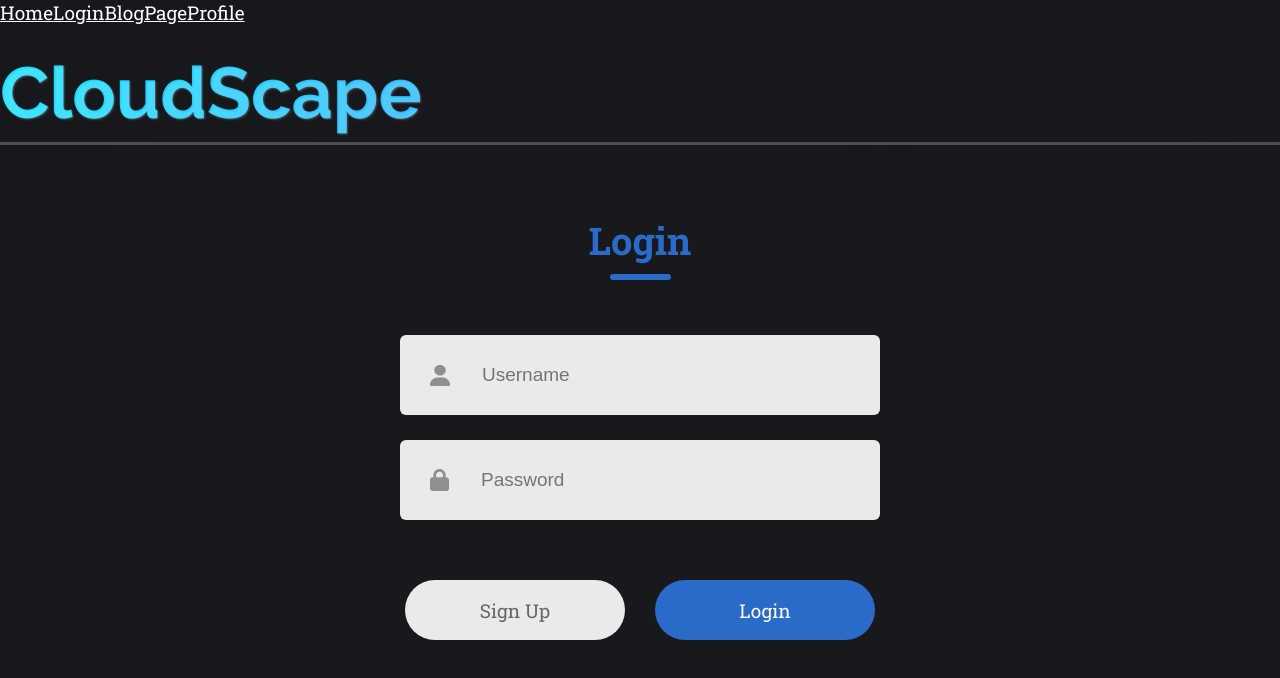
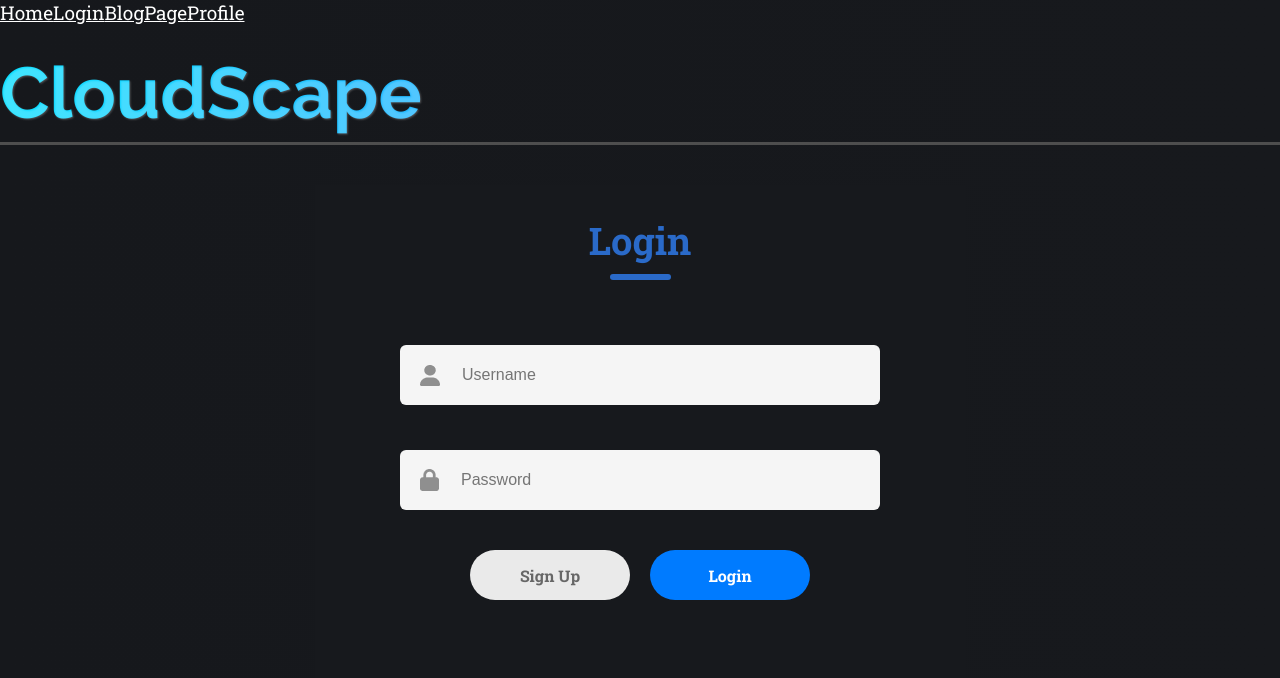
Before and after one commit to CS4650Group/CS4650-Project-FrontEnd, a React (Create React App) app: page /login in a window 1280 px wide. Shown: the top 678 px of the page. Built offline with nearby package versions, Linux system fonts and the light colour scheme.

Commit message:
made changes to css

```diff
--- a/src/Blog.css
+++ b/src/Blog.css
@@ -3,18 +3,18 @@
 .post {
   border: 1px solid #ccc;
   border-radius: 8px;
-    padding: 16px;
+  padding: 20px; /* Increased padding */
   margin-bottom: 20px;
   margin-left: 25%;
   margin-right: 25%;
-    background-color: #1a1a1b;
-    box-shadow: 0 2px 4px rgba(0, 0, 0, 0.1);
+  background-color: #222; /* Updated background color */
+  box-shadow: 0 4px 8px rgba(0, 0, 0, 0.2); /* Added box shadow */
 }
 
 .post h1 {
   font-size: 24px;
-    margin-bottom: 2px;
-    color: #ffffff;
+  margin-bottom: 10px; /* Adjusted margin */
+  color: #fff; /* Changed text color */
   text-align: left;
 }
 
--- a/src/Homepage.jsx
+++ b/src/Homepage.jsx
@@ -27,9 +27,10 @@ const Homepage = ( {currentUserId} ) => {
 
   return (
     <div className="homepage">
-      <h3>CloudScape {currentUserId}</h3>
-      <div>
-        {/* Use BlogInstance component for each blog post */}
+      <h1 style={{ fontSize: '48px', marginBottom: '20px', color: '#333' }}>
+        CloudScape {currentUserId}
+      </h1>
+      <div className="blog-posts">
         {sortedBlogPosts.map((post) => (
           <BlogInstance
             key={post.PostID}
--- a/src/Login.css
+++ b/src/Login.css
@@ -40,49 +40,47 @@
     gap: 25px;
 }
 
-.input{
+.input {
     display: flex;
     align-items: center;
-    margin: auto;
+    margin: 10px auto; /* Adjusted margin */
     width: 480px;
-    height: 80px;
-    background: #eaeaea;
+    height: 60px; /* Reduced height */
+    background: #f5f5f5; /* Lighter background color */
     border-radius: 6px;
-
 }
 
-.input img{
-    margin: 0px 30px;
+.input img {
+    margin: 0px 20px; /* Adjusted margin */
 }
 
-.input input{
-    height: 50px;
-    width: 400px;
+.input input {
+    height: 40px; /* Reduced height */
+    width: 320px; /* Adjusted width */
     background: transparent;
     border: none;
     outline: none;
-    color: #797979;
-    font-size: 19px;
+    color: #333; /* Changed text color */
+    font-size: 16px; /* Reduced font size */
 }
 
-.submit-container{
+.submit-container {
     display: flex;
-    gap: 30px;
-    margin: 60px auto;
-
+    gap: 20px; /* Adjusted gap */
+    margin: 30px auto; /* Adjusted margin */
 }
 
-.submit{
+.submit {
     display: flex;
     justify-content: center;
     align-items: center;
-    width: 220px;
-    height: 60px;
+    width: 160px; /* Adjusted width */
+    height: 50px; /* Adjusted height */
     color: #fff;
-    background: #2a6ac9;
-    border-radius: 50px;
-    font-size: 19px;
-    font-weight: 700px;
+    background: #007bff;
+    border-radius: 25px; /* Rounded corners */
+    font-size: 16px; /* Reduced font size */
+    font-weight: 600; /* Updated font weight */
     cursor: pointer;
 }
 
```
Lines whose indentation alone changed are shown as unchanged.
